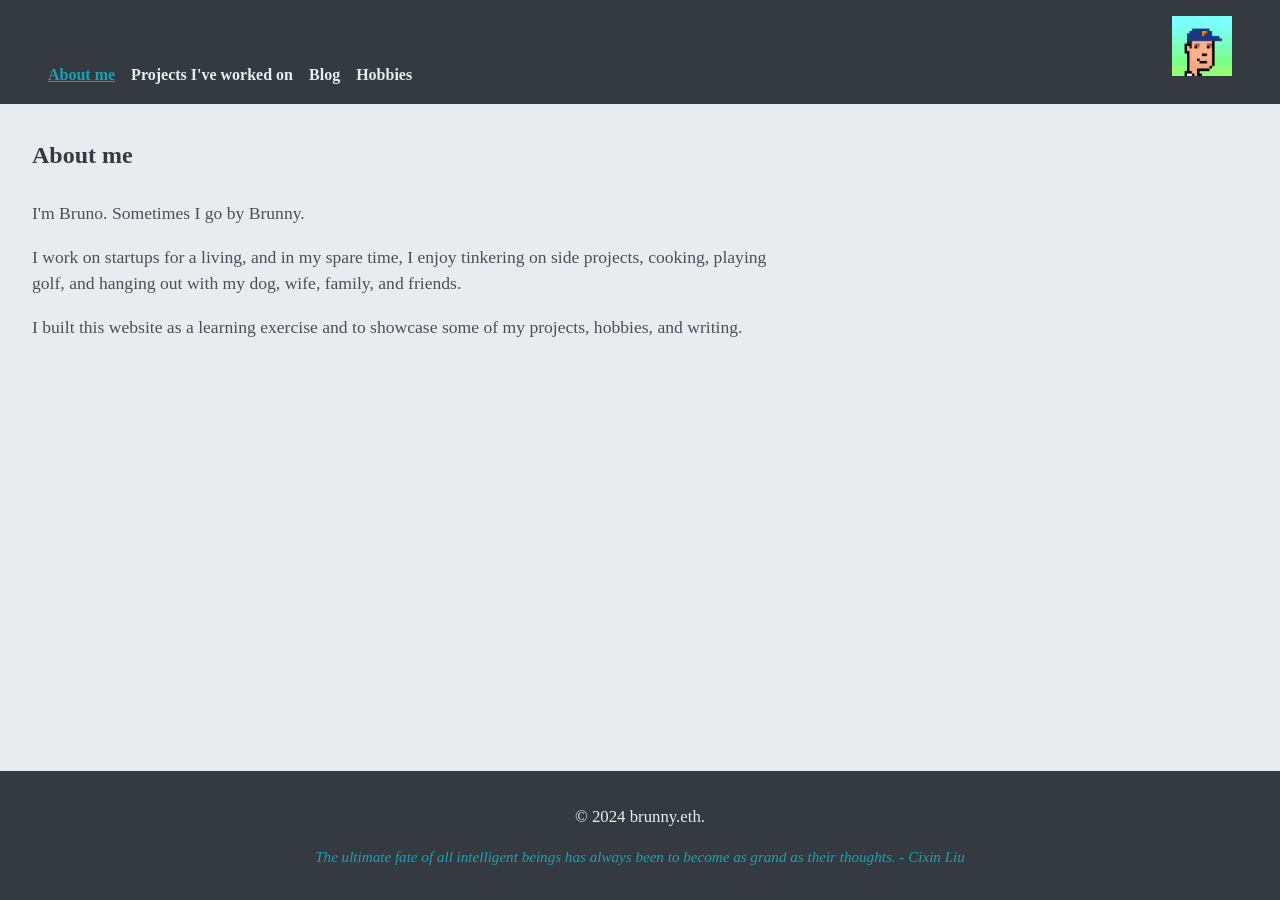
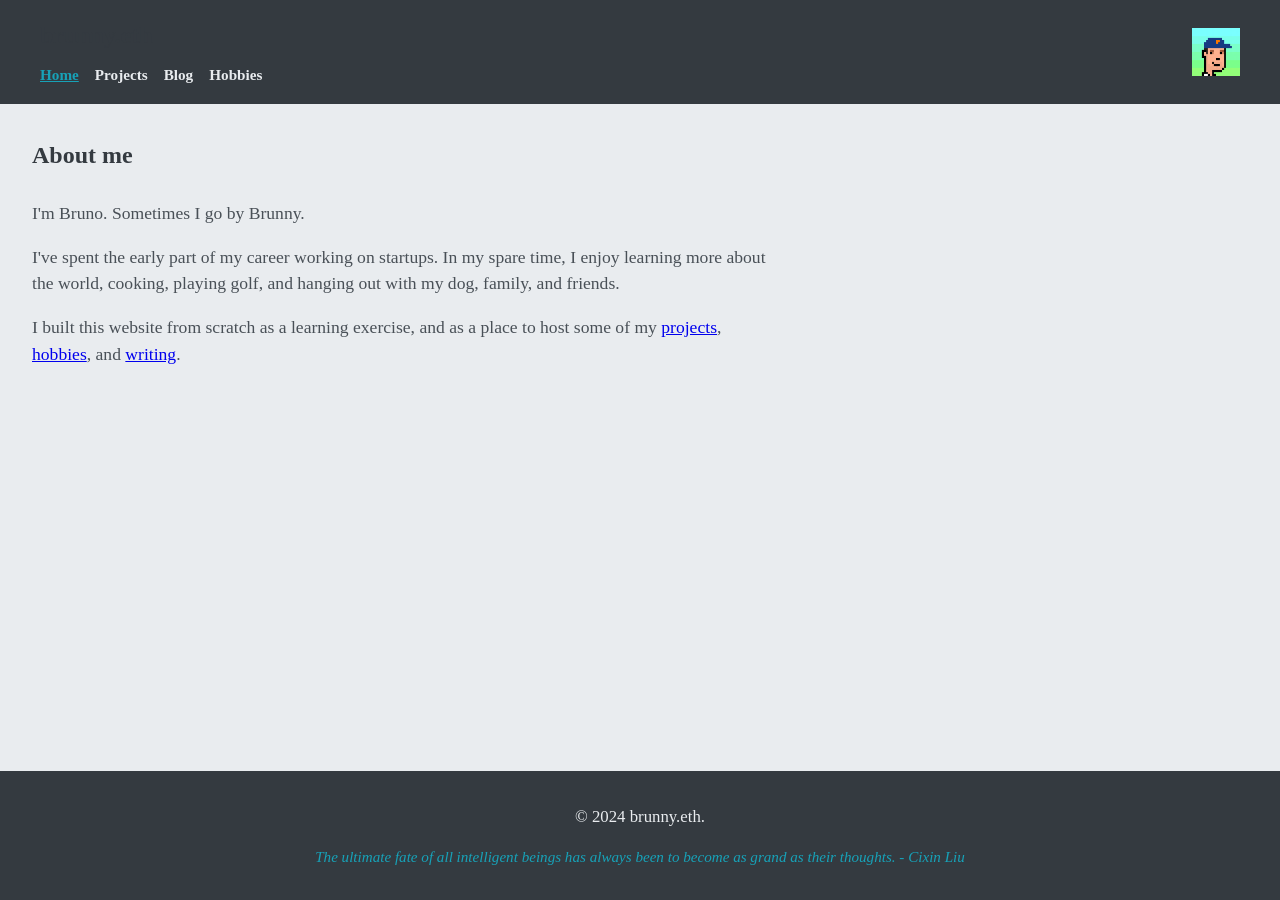
Before and after one commit to brunny-eth/personal-website-project, a Jekyll site: the page built from index.html, in a window 1280 px wide. Built offline with Jekyll 4.4.1, drawn with Linux system fonts in a browser that asks for light colours; some web fonts are replaced.

Commit message:
made site more mobile-friendly

```diff
--- a/_config.yml
+++ b/_config.yml
@@ -23,7 +23,7 @@
 description: >- # this means to ignore newlines until "baseurl:"
   this is a hobby project to build a personal website from scratch and host it on a Raspberry Pi.
 baseurl: "" # the subpath of your site, e.g. /blog
-url: "http://blulinski.com"
+url: "https://blulinski.com"
 permalink: /:categories/:year/:month/:day/:title/
 twitter_username: zkbrunny
 github_username:  brunny-eth
--- a/_layouts/default.html
+++ b/_layouts/default.html
@@ -14,14 +14,14 @@
                 <h1>brunny.eth</h1>
                 <nav>
                     <ul>
-                        <li><a href="{{ '/' | relative_url }}" {% if page.url == '/' %}class="active"{% endif %}>About me</a></li>
-                        <li><a href="{{ '/projects-ive-worked-on' | relative_url }}" {% if page.url == '/projects-ive-worked-on' %}class="active"{% endif %}>Projects I've worked on</a></li>
+                        <li><a href="{{ '/' | relative_url }}" {% if page.url == '/' %}class="active"{% endif %}>Home</a></li>
+                        <li><a href="{{ '/projects-ive-worked-on' | relative_url }}" {% if page.url == '/projects-ive-worked-on' %}class="active"{% endif %}>Projects</a></li>
                         <li><a href="{{ '/blog' | relative_url }}" {% if page.url == '/blog' %}class="active"{% endif %}>Blog</a></li>
                         <li><a href="{{ '/hobbies' | relative_url }}" {% if page.url == '/hobbies' %}class="active"{% endif %}>Hobbies</a></li>
                     </ul>
                 </nav>
             </div>
-            <img src="{{ '/images/brunnyeth.png' | relative_url }}" alt="Brunny.eth NFT" id="brunny-eth-image">
+            <img src="{{ '/images/brunnyeth.png' | relative_url }}" alt="Brunny.eth NFT" id="brunny-eth-image" style="max-width: 60px; height: auto;">
         </div>
     </header>
 
--- a/assets/main.scss
+++ b/assets/main.scss
@@ -51,17 +51,16 @@
 .header-content {
     display: flex;
     justify-content: space-between;
-    align-items: flex-start;
+    align-items: center;
     max-width: 1200px;
     margin: 0 auto;
-    padding: 0 2rem;
+    padding: 0 1rem;
 }
 
 .title-nav {
     display: flex;
     flex-direction: column;
     align-items: flex-start;
-    flex-grow: 1;
 }
 
 main {
@@ -90,9 +89,19 @@
     }
 }
 
+@media (max-width: 480px) {
+    .header-content {
+        padding: 0.5rem;
+    }
+
+    nav ul li {
+        margin-right: 0.75rem;
+    }
+}
+
 // Navigation
 nav {
-    width: 100;
+    width: 100%;
 
     ul {
         list-style-type: none;
@@ -111,6 +120,7 @@
         text-decoration: none;
         font-weight: 600;
         text-transform: none;
+        font-size: 0.95rem;
 
         &:hover, &.active {
             color: var(--accent-color);
@@ -121,8 +131,10 @@
 
 // Components
 #brunny-eth-image {
-    width: 60px;
+    width: 48px;
     height: auto;
+    margin-left: 1rem;
+    object-fit: contain;
 }
 
 .page-intro {
--- a/index.html
+++ b/index.html
@@ -4,8 +4,16 @@
 ---
 
 <h2>About me</h2>
-            <div class="page-intro">
-                <p>I'm Bruno. Sometimes I go by Brunny.</p>
-                <p>I work on startups for a living, and in my spare time, I enjoy tinkering on side projects, cooking, playing golf, and hanging out with my dog, wife, family, and friends.</p>
-                <p>I built this website as a learning exercise and to showcase some of my projects, hobbies, and writing.</p>
-            </div>
+
+<div class="page-intro">
+    <p>I'm Bruno. Sometimes I go by Brunny.</p>
+
+    <p>I've spent the early part of my career working on startups.
+    In my spare time, I enjoy learning more about the world, cooking, playing golf,
+    and hanging out with my dog, family, and friends.</p>
+
+    <p>I built this website from scratch as a learning exercise, and as a place to host some of my
+    <a href="{{ '/projects-ive-worked-on' | relative_url }}">projects</a>,
+    <a href="{{ '/hobbies' | relative_url }}">hobbies</a>,
+    and <a href="{{ '/blog' | relative_url }}">writing</a>.</p>
+</div>
```
Also changed, not shown: blog.md (+1 -1 lines), README.md.
